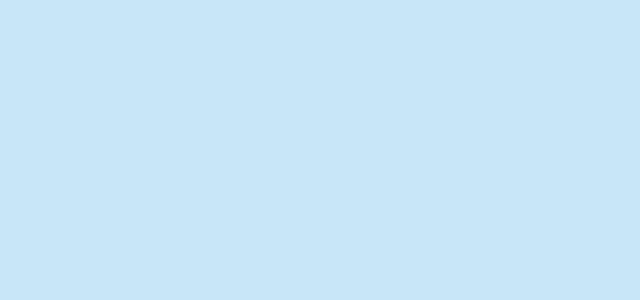
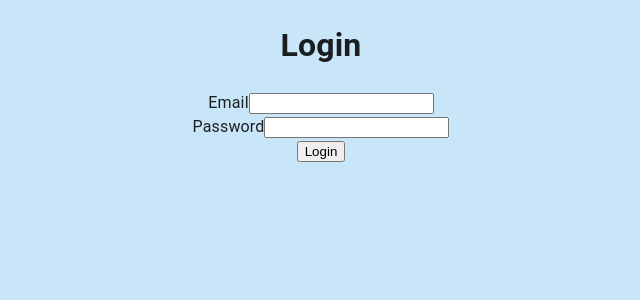
Before and after one commit to Gipfelienjoyer/-FaithSafeWeb, a React (Create React App) app: page /login in a window 1280 px wide. Before the commit this address had no page. Shown: the top 300 px of the page, without its empty margins (319-959 px from the left). Built offline with nearby package versions, Linux system fonts and the light colour scheme.

Commit message:
test test

```diff
--- a/package.json
+++ b/package.json
@@ -13,12 +13,15 @@
     "@types/node": "^16.18.97",
     "@types/react": "^18.3.2",
     "@types/react-dom": "^18.3.0",
+    "axios": "^1.7.2",
+    "formik": "^2.4.6",
     "react": "^18.3.1",
     "react-dom": "^18.3.1",
     "react-router-dom": "^6.23.1",
     "react-scripts": "5.0.1",
     "typescript": "^4.9.5",
-    "web-vitals": "^2.1.4"
+    "web-vitals": "^2.1.4",
+    "yup": "^1.4.0"
   },
   "scripts": {
     "start": "react-scripts start",
--- a/src/00-atoms/DownloadButton.tsx
+++ b/src/00-atoms/DownloadButton.tsx
@@ -1,9 +1,16 @@
 import React from "react";
 import {Button} from "@mui/material";
+import {useNavigate} from "react-router-dom";
 
 export default function DownloadButton() {
+    const navigate = useNavigate();
+
+    const  handleClick = () => {
+        navigate("/LogIn");
+    }
+
     return (
-        <Button variant="contained" fullWidth>Download now</Button>
+        <Button variant="contained" fullWidth onClick={handleClick}>Download now</Button>
     );
 
 }
--- /dev/null
+++ b/src/04-pages/LogIn.tsx
@@ -0,0 +1,74 @@
+// src/components/Login.tsx
+import React from 'react';
+import { useFormik } from 'formik';
+import * as yup from 'yup';
+import { login } from '../AuthService';
+
+const validationSchema = yup.object({
+    email: yup.string().email('Invalid email format').required('Email is required'),
+    password: yup.string().min(8, 'Password must be at least 8 characters long').required('Password is required'),
+});
+
+const Login = () => {
+    const formik = useFormik({
+        initialValues: {
+            username: '',
+            password: '',
+        },
+        validationSchema: validationSchema,
+        onSubmit: async (values, { setSubmitting, setErrors }) => {
+            try {
+                const data = await login(values);
+                console.log('Login successful', data);
+            } catch (error) {
+                setErrors({ username: 'Invalid email or password' });
+                console.error('Login failed', error);
+            } finally {
+                setSubmitting(false);
+            }
+        },
+    });
+
+    return (
+        <div>
+            <h1>Login</h1>
+            <form onSubmit={formik.handleSubmit}>
+                <div>
+                    <label htmlFor="email">Email</label>
+                    <input
+                        id="email"
+                        name="email"
+                        type="email"
+                        onChange={formik.handleChange}
+                        onBlur={formik.handleBlur}
+                        value={formik.values.username}
+                    />
+                    {formik.touched.username && formik.errors.username ? (
+                        <div>{formik.errors.username}</div>
+                    ) : null}
+                </div>
+                <div>
+                    <label htmlFor="password">Password</label>
+                    <input
+                        id="password"
+                        name="password"
+                        type="password"
+                        onChange={formik.handleChange}
+                        onBlur={formik.handleBlur}
+                        value={formik.values.password}
+                    />
+                    {formik.touched.password && formik.errors.password ? (
+                        <div>{formik.errors.password}</div>
+                    ) : null}
+                </div>
+                <div>
+                    <button type="submit" disabled={formik.isSubmitting}>
+                        Login
+                    </button>
+                </div>
+            </form>
+        </div>
+    );
+};
+
+export default Login;
--- a/src/App.tsx
+++ b/src/App.tsx
@@ -2,6 +2,7 @@ import React from 'react';
 import './App.css';
 import {BrowserRouter, Route, Routes} from "react-router-dom";
 import Home from "./04-pages/Home";
+import LogIn from "./04-pages/LogIn";
 
 function App() {
   return (
@@ -9,9 +10,15 @@ function App() {
 
         <BrowserRouter>
           <Routes>
+              <Route path="/login" element={
+                  <LogIn/>
+              }/>
             <Route path="/" element={
               <Home/>
             } />
+              <Route path="/home" element={
+                  <Home/>
+              } />
           </Routes>
         </BrowserRouter>
     </div>
--- /dev/null
+++ b/src/AuthService.tsx
@@ -0,0 +1,33 @@
+import axios from "axios";
+
+const API_URL = 'http://api.faithsafe.net';
+
+interface LoginData {
+    username: string;
+    password: string;
+}
+
+interface RegisterData{
+    username: string;
+    password: string;
+    email: string;
+    role: string; //Ig hiä chönnt mä im backend es default inä tuä
+}
+
+export const login = async (data: LoginData) => {
+    try {
+        const response = await axios.post(`${API_URL}/auth`, data);
+        return response.data;
+    } catch (error) {
+        throw new Error('Login failed');
+    }
+};
+
+export const register = async (data: RegisterData) => {
+    try {
+        const response = await axios.post(`${API_URL}/auth/register`);
+        return response.data;
+    } catch (error) {
+        throw new Error('Registration failed');
+    }
+}
```
Also changed, not shown: src/04-pages/Registration.tsx (added), 1 other file (tests, documents, lock files or other folders).
